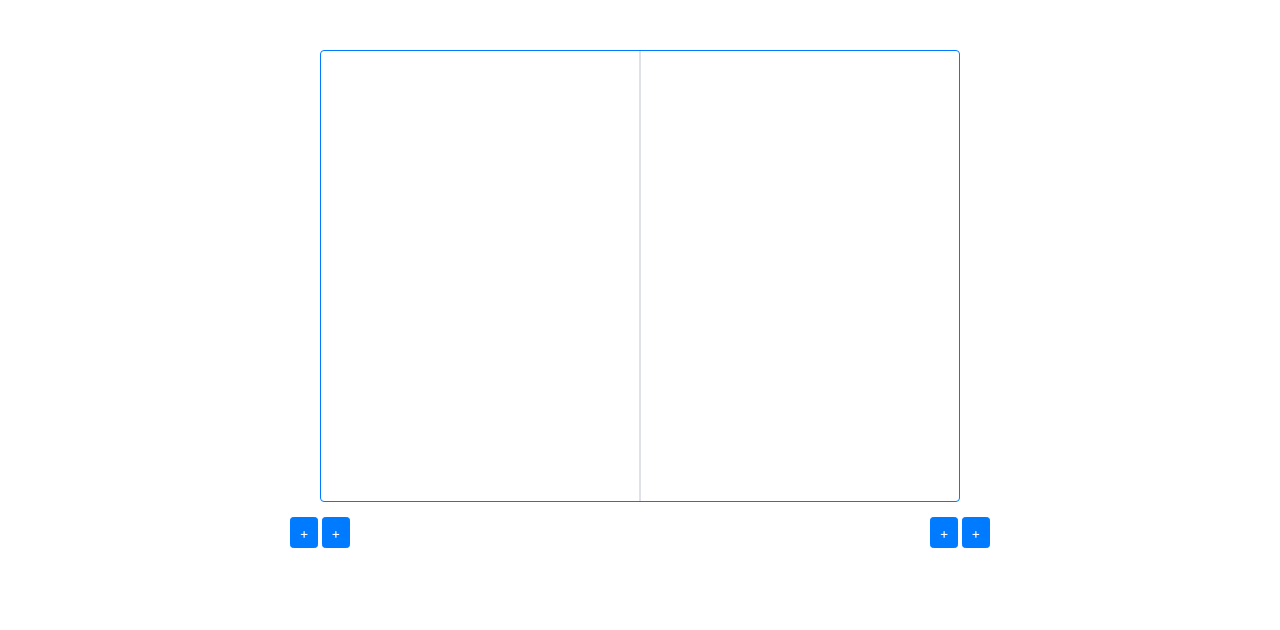
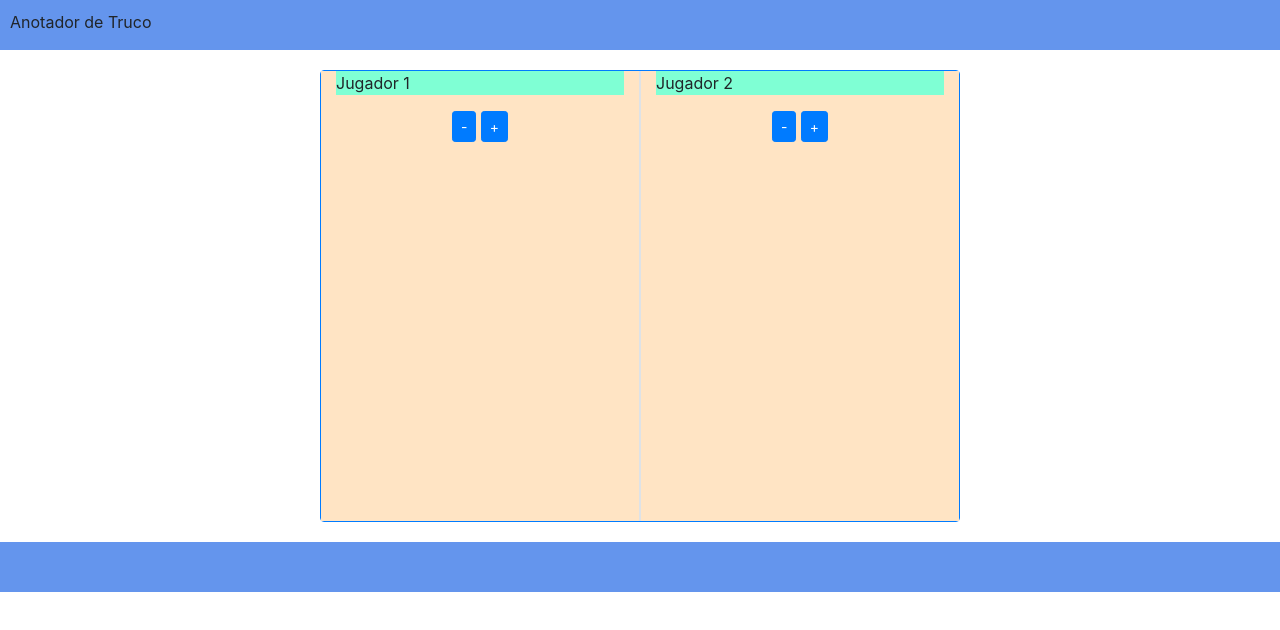
Before and after one commit to claudiomgz/anotador-de-truco, a plain HTML site: page index.html in a window 1280 px wide. Drawn offline with nearby package versions, Linux system fonts and the light colour scheme.

Commit message:
maquetando

```diff
--- a/index.html
+++ b/index.html
@@ -1,5 +1,5 @@
 <!DOCTYPE html>
-<html lang="en">
+<html lang="es">
   <head>
     <meta charset="UTF-8" />
     <meta
@@ -16,36 +16,28 @@
     <title>Anotador</title>
   </head>
   <body>
-    <header class="header"></header>
+    <header class="header">Anotador de Truco</header>
     <section class="anotador">
       <div class="anotador container-fluid border border-primary rounded">
         <div class="row">
-          <div
-            class="paneljugador col border-right d-flex justify-content-around"
-            id="panelj1"
-          ></div>
-          <div
-            class="paneljugador col border-left d-flex justify-content-around"
-            id="panelj2"
-          ></div>
-        </div>
-      </div>
-      <div class="botones d-flex justify-content-around">
-        <div class="b-j1">
-          <button type="button" class="btn btn-primary btn-sm">
-            +
-          </button>
-          <button type="button" class="btn btn-primary btn-sm">
-            +
-          </button>
-        </div>
-        <div class="b-j2">
-          <button type="button" class="btn btn-primary btn-sm">
-            +
-          </button>
-          <button type="button" class="btn btn-primary btn-sm">
-            +
-          </button>
+          <div class="paneljugador col border-right" id="panelj1">
+            <div class="header-player"><p>Jugador 1</p></div>
+            <div class="botones d-flex justify-content-around">
+              <div class="b-j1">
+                <button type="button" class="btn btn-primary btn-sm">-</button>
+                <button type="button" class="btn btn-primary btn-sm">+</button>
+              </div>
+            </div>
+          </div>
+          <div class="paneljugador col border-left" id="panelj2">
+            <div class="header-player"><p>Jugador 2</p></div>
+            <div class="botones d-flex justify-content-around">
+              <div class="b-j2">
+                <button type="button" class="btn btn-primary btn-sm">-</button>
+                <button type="button" class="btn btn-primary btn-sm">+</button>
+              </div>
+            </div>
+          </div>
         </div>
       </div>
     </section>
--- a/style.css
+++ b/style.css
@@ -5,12 +5,29 @@
 
 .paneljugador{
     height: 450px;
+    background-color: bisque;
+}
+
+.header-player {
+    background-color: aquamarine;
 }
 
 .header{
+    position: static;
     height: 50px;
+    margin-bottom: 20px;
+    padding: 10px;
+    background-attachment: fixed;
+    background-color: cornflowerblue;
 }
 
 .botones{
     margin-top: 15px;
 }
+
+footer {
+    box-sizing: content-box;
+    height: 50px;
+    margin-top: 20px;
+    background-color: cornflowerblue;
+}
```
Also changed, not shown: README.md.
